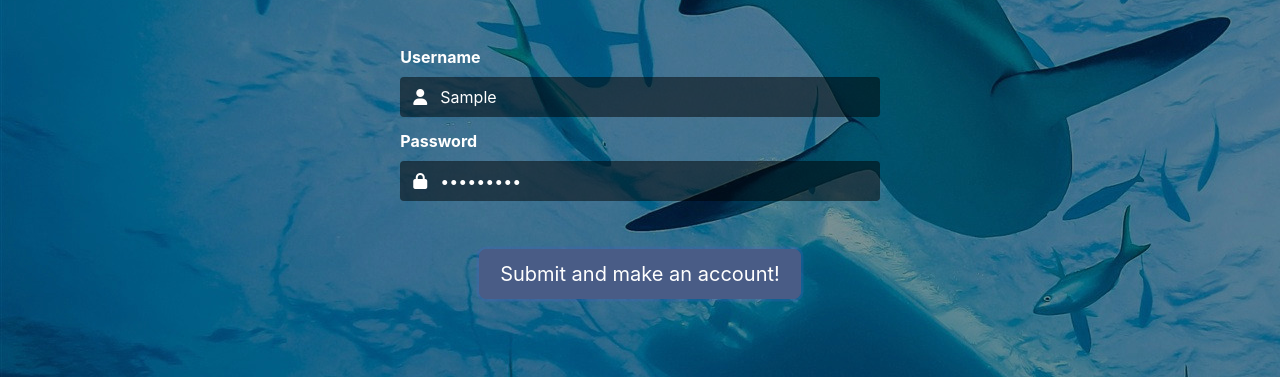
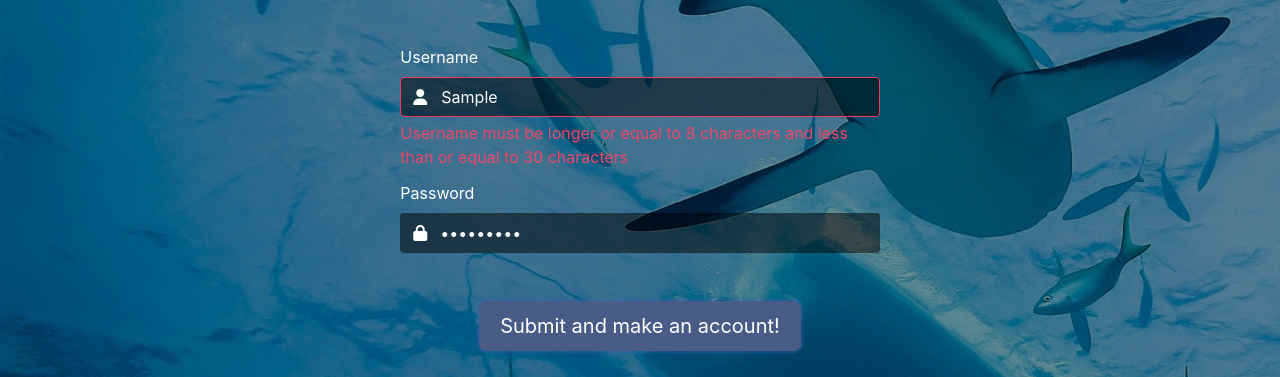
Before and after one commit to sharkpause/FinFeed, a website: page public/signup/index.html in a window 1280 px wide. Both pictures are taken after typing "Sample", "Sample123" into the empty fields and a click on the input "Submit and make an account!". Shown: the part 423-800 px from the top of the page. Drawn offline with nearby package versions, Linux system fonts and the light colour scheme; no server answers.

Commit message:
Finished sign up page

```diff
--- a/controllers/signup.js
+++ b/controllers/signup.js
@@ -19,8 +19,6 @@ async function signup(req, res) {
 			res.status(StatusCodes.CONFLICT)
 			throw new Conflict('Username already exists');
 		}
-
-		console.log(err.code); // handle min length validator
 	}
 
 	res.status(StatusCodes.OK).json({ success: true, message: 'user created succesfully' });
--- a/models/accounts.js
+++ b/models/accounts.js
@@ -9,7 +9,7 @@ const AccountSchema = mongoose.Schema({
 		maxlength: 30,
 		minLength: 8,
 		validate: {
-			validator: (name) => {
+			validator: name => {
 				return /^[a-zA-Z0-9_]+$/.test(name);
 			},
 			message: 'Username may only contain letters, numbers, and underscores'
--- a/public/signup/index.html
+++ b/public/signup/index.html
@@ -27,11 +27,11 @@
 							<img class="is-rounded" src="../images/logo.png" alt="Logo">
 						</figure>
 					</div>
-					<form id="signupForm">
+					<form id="signupForm" method="post">
 						<div class="field mt-6">
 							<label class="label" id="usernameLabel">Username</label>
 							<div class="control has-icons-left">
-								<input class="input" type="text" placeholder="Username" name="username" id="usernameInput" required>
+								<input class="input" type="text" placeholder="John Doe" name="username" id="usernameInput">
 								<span class="icon is-small is-left">
 									<i class="fa-solid fa-user" id="usernameIcon"></i>
 								</span>
@@ -41,7 +41,7 @@
 						<div class="field mt-3 mb-6">
 							<label class="label" id="passwordLabel">Password</label>
 							<div class="control has-icons-left">
-								<input class="input" type="password" placeholder="Password" name="password" id="passwordInput" required>
+								<input class="input" type="password" placeholder="supersecurepassword123" name="password" id="passwordInput">
 								<span class="icon is-small is-left">
 									<i class="fa-solid fa-lock" id="passwordIcon"></i>
 								</span>
@@ -53,6 +53,8 @@
 								<input type="submit" class="button is-medium" id="submitInput" value="Submit and make an account!">
 							</div>
 						</div>
+
+						<p class="has-text-success is-size-3 has-text-centered mt-6 is-family-primary" id="successText"></p>
 					</form>
 				</div>
 			</div>
--- a/public/signup/request.js
+++ b/public/signup/request.js
@@ -3,6 +3,9 @@ const usernameInput = document.getElementById('usernameInput');
 const passwordInput = document.getElementById('passwordInput');
 
 const usernameError = document.getElementById('usernameError');
+const passwordError = document.getElementById('passwordError');
+
+const successText = document.getElementById('successText');
 
 form.addEventListener('submit', async e => {
 	e.preventDefault();
@@ -10,12 +13,42 @@ form.addEventListener('submit', async e => {
 	const username = usernameInput.value;
 	const password = passwordInput.value;
 
+	usernameError.textContent = '';
+	usernameInput.classList.remove('input-error');
+
+	passwordError.textContent = '';
+	passwordInput.classList.remove('input-error');
+
+	if(username === '') {
+		usernameError.textContent = 'Please provide username';
+		return usernameInput.classList.add('input-error');
+	}
+
+	if(password === '') {
+		passwordError.textContent = 'Please provide password';
+		return passwordInput.classList.add('input-error');
+	}
+
+	if(username.length < 8 || username.length > 30) {
+		usernameError.textContent = 'Username must be longer or equal to 8 characters and less than or equal to 30 characters';
+		return usernameInput.classList.add('input-error');
+	}
+
+	if(!/^[a-zA-Z0-9_]+$/.test(username)) {
+		usernameError.textContent = 'Username may only contain uppercase amd lowercase letters and underscores';
+		return usernameInput.classList.add('input-error');
+	};
+
 	try {
 		await axios.post('/api/signup', { username, password });
+
+		successText.textContent = 'Account successfully created!';
 	} catch(err) {
 		if(err.response.status === 409) {
 			usernameError.textContent = 'Username is unavailable';
-			usernameInput.classList.add('input-error');
+			return usernameInput.classList.add('input-error');
 		}
+
+		passwordError.textContent = 'Something went wrong, please try again later';
 	}
 });
--- a/public/signup/style.css
+++ b/public/signup/style.css
@@ -1,6 +1,11 @@
-html {
+html,body {
+    width: 100%;
     height: 100%;
+    margin: 0px;
+    padding: 0px;
+    overflow-x: hidden;
 }
+
 body {
     height: 100%;
     margin: 0;
@@ -14,10 +19,12 @@ body {
 
 #usernameLabel {
 	color: white;
+	font-weight: normal;
 }
 
 #passwordLabel {
 	color: white;
+	font-weight: normal;
 }
 
 #usernameIcon {
```
